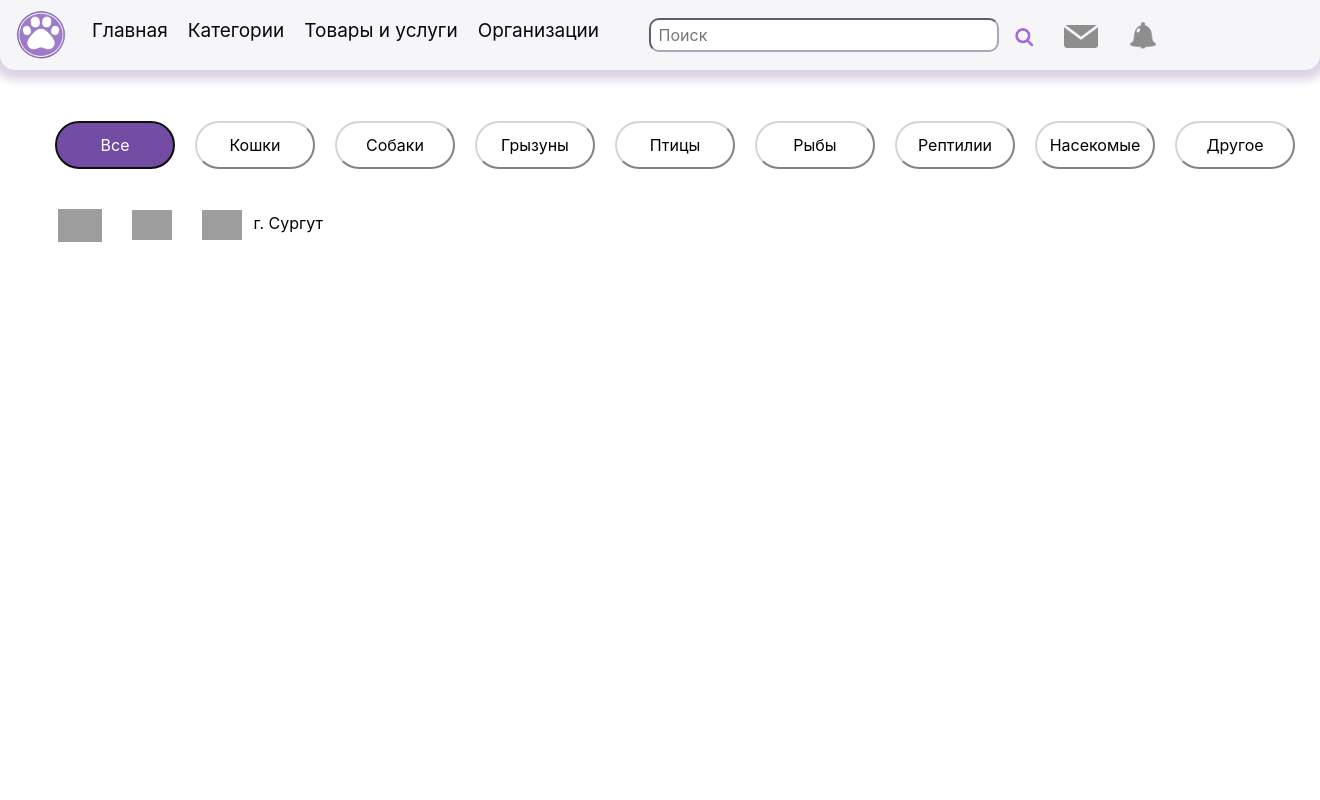
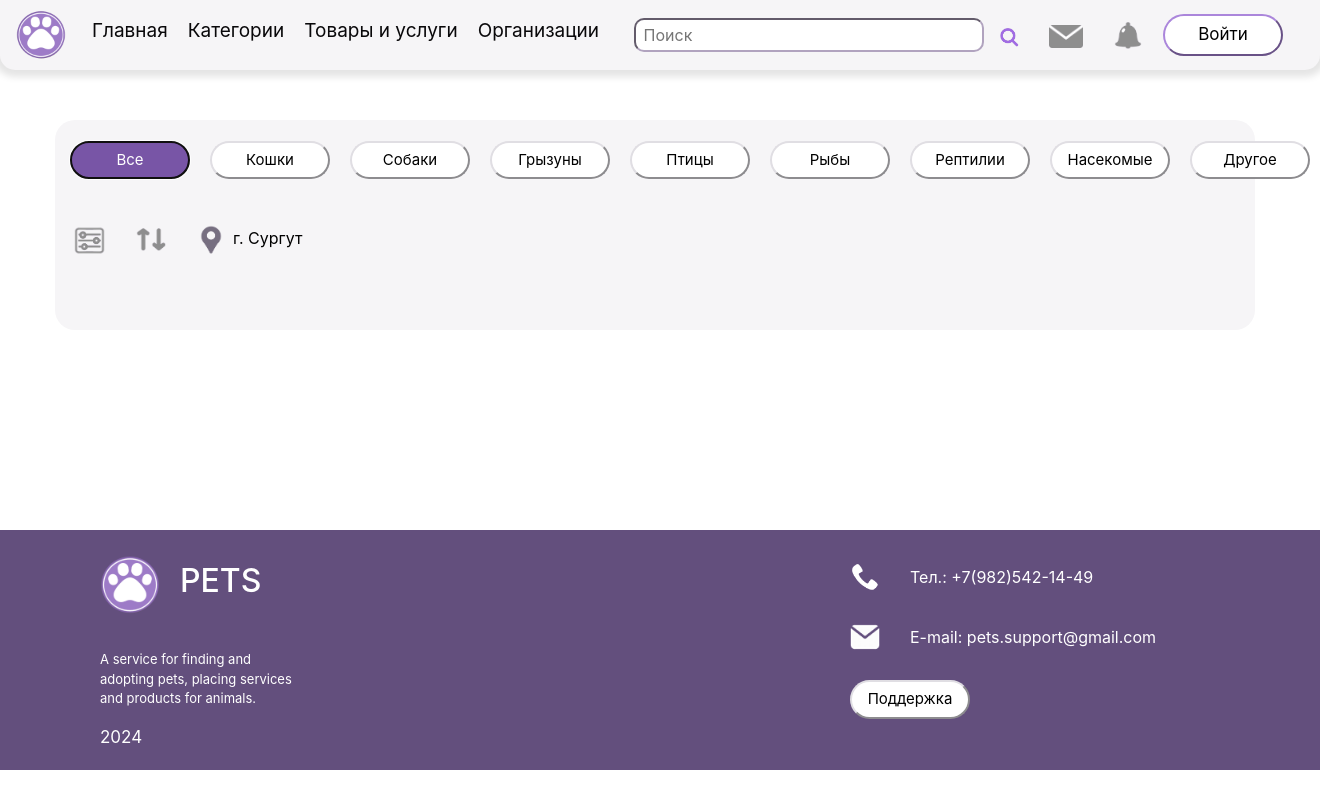
Before and after one commit to alisa9969/PETS, a Flask app: page / in a window 1320 px wide. Run offline with Flask 3, Linux system fonts and the light colour scheme; some libraries are stand-ins or nearby versions; grey boxes are pictures that could not be loaded.

Commit message:
Футер

```diff
--- a/static/css/style.css
+++ b/static/css/style.css
@@ -1,10 +1,67 @@
 body .main, main .container{
-  font-family: 'Yu Gothic UI Semilight';
+  font-family: 'Segoe UI Light';
   color: #09080a;
+}
+.contacts{
+    display: block;
+    margin-left: 700px;
+    padding: 50px;
+    margin-top: -100px;
+}
+.cont{
+    align-items: center;
+    margin-bottom: 10px;
+}
+.cont img{
+    margin-top: -16px;
+    height:30px;
+    margin-right: 30px
+}
+.footer{
+    margin-top: 200px;
+    padding-left: 100px;
+    padding-top: 30px;
+    align-items: start;
+    height: 240px;
+    display: block;
+    background: #634f7d;
+    color: #fff;
+}
+.text{
+ width: 200px;
+ display: block;
+ font-size: 13px;
+ margin-top: 40px;
+}
+.logo{
+    margin-right: 20px;
+}
+
+.login{
+  font-size: 17px;
+    border-radius: 30px;
+    border-color: #ab86db;
+    padding: 6px;
+    margin-right: 20px;
+    width: 120px;
+    background: #fff;
+}
+.login:hover {
+    border-color: #b1a3bf;
+    background: #b8a5d1;
+    color: #fff;
+}
+.login:focus{
+    background: #8359ba;
+    border-color: #8359ba;
+    color: #fff;
+}
+.img:hover {
+  color:  #6b16db;
 }
 .main_div {
     border-radius: 20px;
-    background-color: #f6f5f7;
+    background-color: #fff;
     }
 .button_group {
     justify-items: start;
@@ -17,15 +74,19 @@ body .main, main .container{
     width: 600px;
     }
 .content{
+    border-radius: 20px;
+    height: 95%;
+    background-color: #f6f5f7;
     width: 1200px;
     display: block;
+    padding: 15px;
     justify-items: start;
-    margin: 20px;
+    margin: 10px;
     margin-left: -50px;
     margin-top: 50px;
 }
 nav {
-    box-shadow: 0px 0px 10px 10px #dcd3e5;
+    box-shadow: 0px 0px 7px 7px #e5e5e5;
     border-radius: 0px 0px 15px 15px;
     background-color: #f6f5f7;
     color: #e2d3ed;
@@ -37,23 +98,24 @@ div{
     display: flex;
     }
 .butt {
+  font-size: 15px;
     border-radius: 30px;
-    border-color: #d6d3db;
+    border-color: #e0dee3;
     justify-items: center;
     outline:none;
-    padding: 10px;
+    padding: 6px;
     margin-right: 20px;
     width: 120px;
-    background: none;
+    background: #fff;
 }
 .butt:hover {
     border-color: #b1a3bf;
-    background: #8f74b3;
+    background: #b8a5d1;
     color: #fff;
 }
 .butt:focus{
-    background: #724da3;
-    border-color: #8365ab;
+    background: #7855a6;
+    border-color: #8359ba;
     color: #fff;
 }
 .un{
@@ -127,7 +189,7 @@ div{
 .search_f input{
     padding: 3px;
     width: 350px;
-    margin-left: 30px;
+    margin-left: 15px;
     border-radius: 10px;
     border-color: #b1a3bf;
 }
--- a/templates/base.html
+++ b/templates/base.html
@@ -35,7 +35,7 @@
                         <li><a class="link2" href="#">Зоомагазины</a></li>
                         <li><a class="link2" href="#">Ветеринарные клиники</a></li>
                         <li><a class="link2" href="#">Зоозащита</a></li>
-                        <li><a class="link2" href="#">Грумминг</a></li>
+                        <li><a class="link2" href="#">Груминг</a></li>
                         <li><a class="link2" href="#">Зоогостиницы</a></li>
                     </ul>
 
@@ -45,8 +45,9 @@
                 <input placeholder=" Поиск">
                 <button class="img"><img src="/static/img/search_logo.png" height="20px"></button>
             </form>
-            <button class="img" style="display: block"><img src="/static/img/chat2.png" height="23px" alt="сообщения"></button>
-            <button class="img" style="display: block"><img src="/static/img/bell.png" height="27px" alt="уведомления"></button>
+            <button class="img"><img src="/static/img/chat2.png" height="23px" alt="сообщения"></button>
+            <button class="img"><img src="/static/img/bell.png" height="27px" alt="уведомления"></button>
+            <button class="login">Войти</button>
         </div>
     </nav>
 </header>
@@ -55,5 +56,26 @@
     {% block content %}
     {% endblock %}
 </main>
+<footer>
+    <div class="footer">
+        <div style="display: block;">
+        <div>
+            <img  class="logo" src="/static/img/logo.png" height="60px"><h2> PETS</h2>
+        </div>
+        <div class="text">
+            <p>A service for finding and adopting pets, placing services and products for animals.</p>
+            <p style="font-size: 17px;">2024</p>
+        </div>
+        </div>
+        <div class="contacts">
+            <div class="cont">
+                <img src="/static/img/phone.png"><p>Тел.: +7(982)542-14-49</p>
+            </div>
+            <div class="cont">
+                <img src="/static/img/email.png"><p>E-mail: pets.support@gmail.com</p>
+            </div>
+            <button class="butt">Поддержка</button>
+        </div>
+    </div>
+</footer>
 </body>
-</html>
--- /dev/null
+++ b/templates/category.html
@@ -0,0 +1,6 @@
+{% extends "base.html" %}
+
+{% block content %}
+<div class="content">
+</div>
+{% endblock %}
--- a/templates/index.html
+++ b/templates/index.html
@@ -16,7 +16,7 @@
     <div class="buttons">
         <button class="img"><img src="/static/img/filter.png" height="33"></button>
         <button class="img"><img src="/static/img/sort.png" height="30"></button>
-        <button class="img"><img src="/static/img/point.png" height="30" style="margin-right: 7px"> г. Сургут</button>
+        <button class="img"><img src="/static/img/point.png" height="30" style="margin-right: 7px">г. Сургут</button>
     </div>
     <div class="main_div">
     </div>
```
Also changed, not shown: static/img/background.jpg (added), static/img/email.png (added), static/img/filter.png (added), static/img/phone.png (added), static/img/point.png (added), static/img/sort.png (added), 1 other file.
